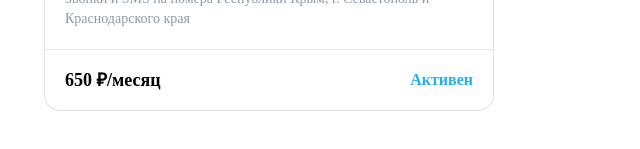
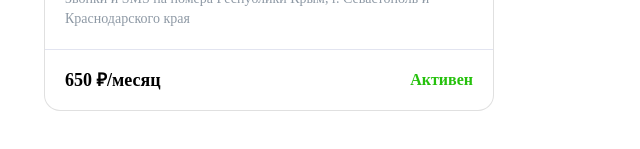
Before and after one commit to Timiry/Bubbles-Mobile, a React (Vite) app: page / in a window 1280 px wide. Shown: the part 1123-1272 px from the top of the page, without its empty margins (150-790 px from the left). Built offline with nearby package versions, Linux system fonts and the light colour scheme.

Commit message:
add status color

```diff
--- a/src/components/Tariff/index.tsx
+++ b/src/components/Tariff/index.tsx
@@ -55,7 +55,7 @@ const Tariff = ({ info }: { info: ITariffInfo }) => {
           {info.staticPrice ? `${info.price} ₽/месяц` : "По тарифу"}
         </Typography>
         {info.active ? (
-          <Typography variant="B2SemiBold" color="text.accent">
+          <Typography variant="B2SemiBold" color="text.status">
             Активен
           </Typography>
         ) : (
--- a/src/theme/index.ts
+++ b/src/theme/index.ts
@@ -107,6 +107,7 @@ export default (mode: PaletteMode) =>
               primary: "#D9D9D9",
               secondary: "#8E8E8E",
               accent: "#1FB0EE",
+              status: "1FB0EE",
             },
             input: {
               primary: "#FFFFFF",
@@ -153,6 +154,7 @@ export default (mode: PaletteMode) =>
               primary: "#000000",
               secondary: "#8E99A5",
               accent: "#1FB0EE",
+              status: "#25C10C",
             },
             input: {
               primary: "#FFFFFF",
--- a/src/theme/interfaces.ts
+++ b/src/theme/interfaces.ts
@@ -18,6 +18,7 @@ declare module "@mui/material/styles" {
     primary: string;
     secondary: string;
     accent: string;
+    status: string;
   }
 
   interface Palette {
```
